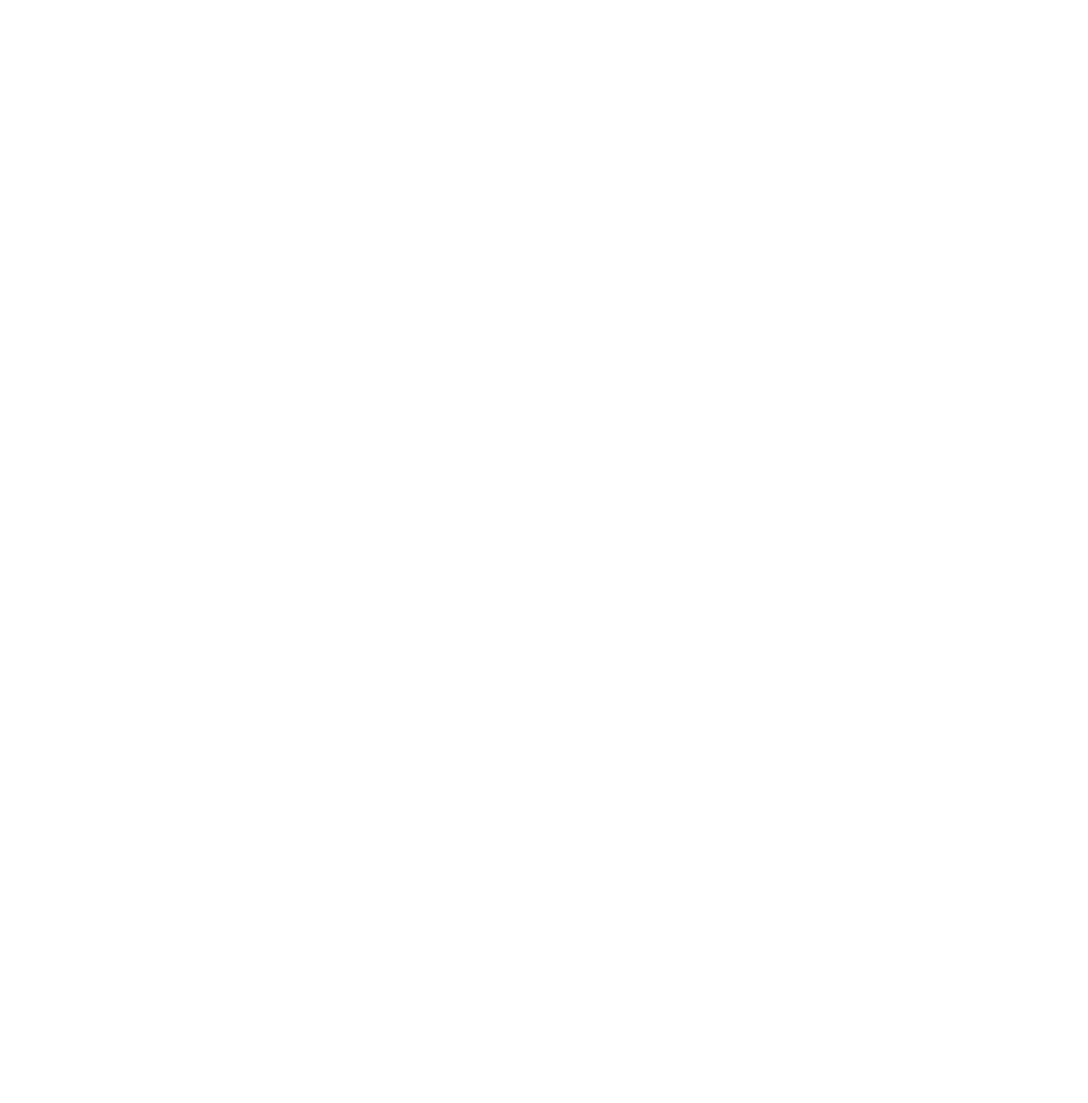
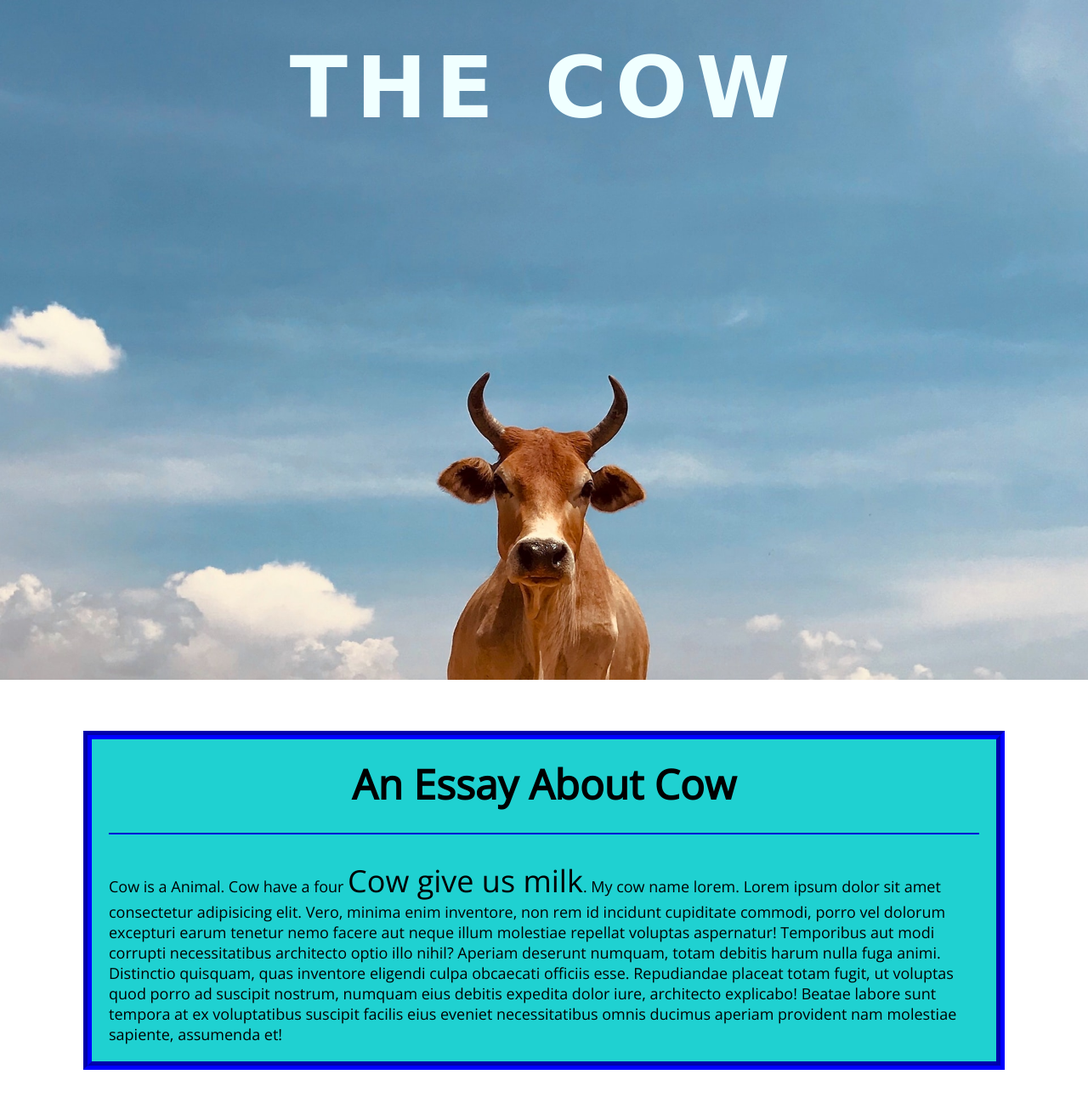
Before and after one commit to anissarkeraraf/html-css-seassion, a plain HTML site: page index.html in a window 1280 px wide. Shown: the whole page at 85% size. Before the commit the page ends 800 px from the top, so only its background shows below. Drawn offline with nearby package versions, Linux system fonts and the light colour scheme.

Commit message:
second commit

```diff
--- a/index.html
+++ b/index.html
@@ -4,8 +4,17 @@
     <meta charset="UTF-8">
     <meta name="viewport" content="width=device-width, initial-scale=1.0">
     <title>conceptual seassion</title>
+    <!-- style er sathe dhuri lagano hoiche -->
+    <link rel="stylesheet" href="styles/style.css">
 </head>
+<!-- This is a website content -->
 <body>
-
+    <div class="hero">
+        <h1>THE COW</h1>
+    </div>
+    <div class="article">
+        <h2>An Essay About Cow</h2>
+        <p>Cow is a Animal. Cow have a four <span class="imp"> Cow give us milk</span>. My cow name lorem. Lorem ipsum dolor sit amet consectetur adipisicing elit. Vero, minima enim inventore, non rem id incidunt cupiditate commodi, porro vel dolorum excepturi earum tenetur nemo facere aut neque illum molestiae repellat voluptas aspernatur! Temporibus aut modi corrupti necessitatibus architecto optio illo nihil? Aperiam deserunt numquam, totam debitis harum nulla fuga animi. Distinctio quisquam, quas inventore eligendi culpa obcaecati officiis esse. Repudiandae placeat totam fugit, ut voluptas quod porro ad suscipit nostrum, numquam eius debitis expedita dolor iure, architecto explicabo! Beatae labore sunt tempora at ex voluptatibus suscipit facilis eius eveniet necessitatibus omnis ducimus aperiam provident nam molestiae sapiente, assumenda et!</p>
+    </div>
 </body>
 </html>
--- a/styles/style.css
+++ b/styles/style.css
@@ -0,0 +1,55 @@
+@import url('https://fonts.googleapis.com/css2?family=Lato:wght@300;400&family=Open+Sans&display=swap');
+
+*{
+    margin: 0;
+    padding: 0;
+    font-family: 'Open Sans', sans-serif;
+
+}
+.hero{
+    height: 100vh;
+    background-image: url('../images/cow.jpg');
+    background-size: cover;
+    background-position: bottom center;
+}
+.hero h1{
+    text-align: center;
+    font-size: 100px;
+    font-family: cursive;
+    color: azure;
+    font-weight: 900;
+    padding-top: 45PX;
+    word-spacing: 5PX;
+    letter-spacing: 10px;
+}
+.article{
+    width: 80%;
+    /* margin-left: auto;
+    margin-top: 60px;
+    margin-right: auto;
+    margin-bottom: 60px; */
+    margin: 60px auto;
+    background-color: rgb(31, 209, 209);
+    padding: 20px;
+    border-width:10px;
+    border-color: blue;
+    border-style: groove;
+}
+.article h2{
+    text-align: center;
+    font-size: 48px;
+    border-width:2px;
+    border-top: 0;
+    border-left: 0;
+    border-right:0;
+    border-color: blue;
+    border-style: groove;
+    margin-bottom: 30px;
+    padding-bottom: 25px ;
+}
+.article p{
+    font-size: 18px;
+}
+.article p .imp{
+    font-size: 2em;
+}
```
Also changed, not shown: images/cow.jpg (added).
